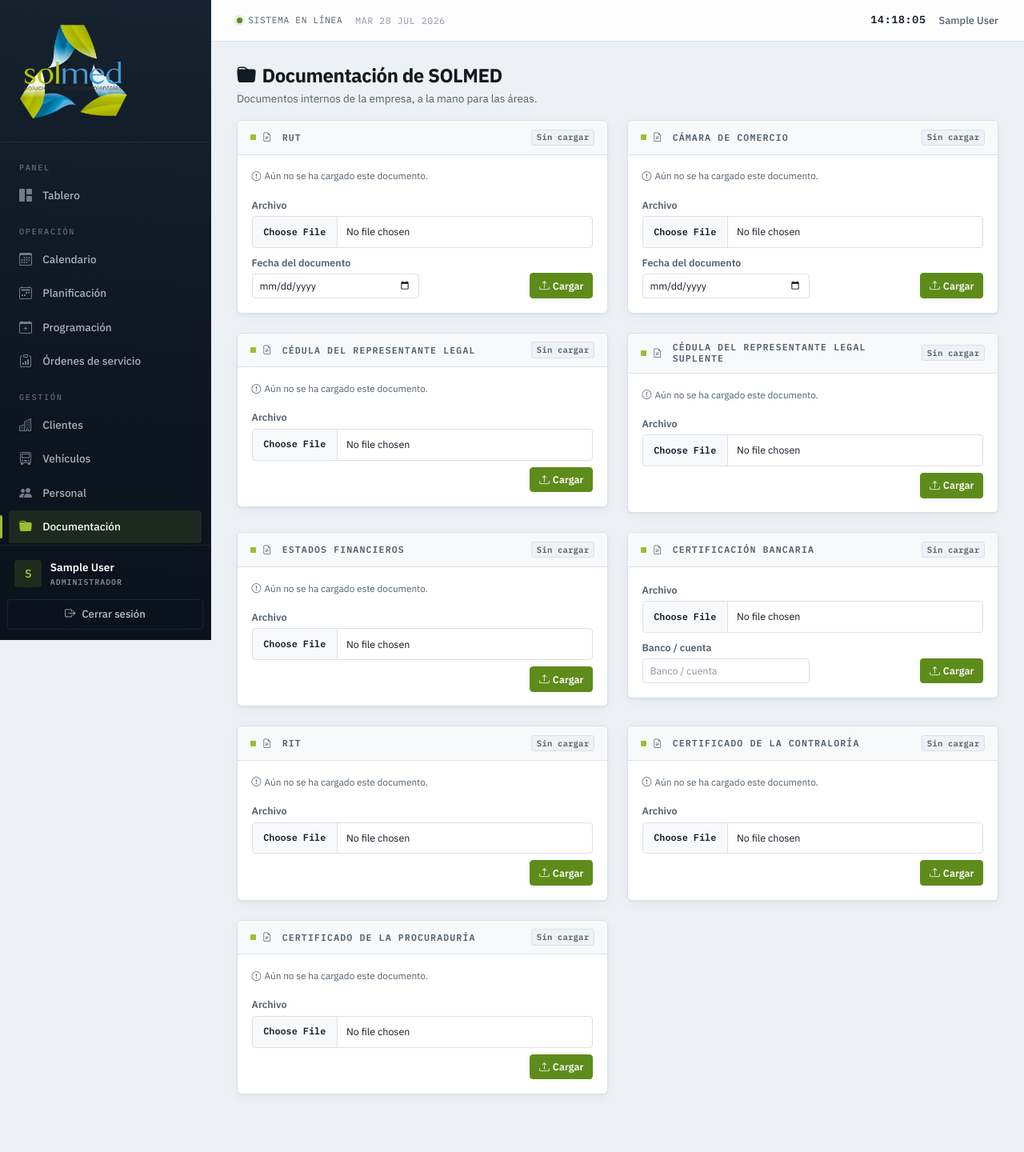
After one commit to Santiago-caicedo/solmed, a Django app: page /app/documentacion/ in a window 1280 px wide. The commit adds this page. Shown: the whole page at 80% size. Run offline with Django 5.2, Linux system fonts and the light colour scheme; the visitor is signed in with stand-in values (Sample User, id 1); data that the repository does not hold is empty.

Commit message:
Añade panel de Documentación interna de SOLMED en la sidebar
Nuevo panel para tener a la mano la documentación interna de la empresa:
RUT y cámara de comercio (con fecha del documento), cédula del rep. legal
y suplente, estados financieros, certificación bancaria (con banco/cuenta:
Bancolombia, Occidente, Nequi Gustavo, cuenta de ahorros Bancolombia y
permite varias), RIT, certificado de Contraloría y de Procuraduría.

- Modelo DocumentoInterno + migración 0036.
- Vista DocumentacionSolmedView (carga) y EliminarDocumentoInternoView,
  restringidas a Asesores/superusuario.
- Plantilla con una tarjeta por tipo, fecha obligatoria para RUT/cámara,
  entidad obligatoria para certificación bancaria y datalist de cuentas.
- Enlace en la sidebar y registro en el admin.

Co-Authored-By: Claude Opus 4.8 (1M context) <noreply@anthropic.com>

```diff
--- a/gestion/templates/gestion/base.html
+++ b/gestion/templates/gestion/base.html
@@ -411,6 +411,11 @@
                 <i class="bi bi-people-fill"></i>Personal
             </a>
         </li>
+        <li>
+            <a href="{% url 'gestion:documentacion' %}" class="nav-link {% if 'documentacion' in request.path %}active{% endif %}">
+                <i class="bi bi-folder-fill"></i>Documentación
+            </a>
+        </li>
         {% endif %}
 
         {% if user.is_superuser %}
--- /dev/null
+++ b/gestion/templates/gestion/documentacion.html
@@ -0,0 +1,84 @@
+{% extends "gestion/base.html" %}
+
+{% block content %}
+<div class="d-flex justify-content-between align-items-center mb-3">
+    <div>
+        <h1 class="mb-1"><i class="bi bi-folder-fill me-2"></i>Documentación de SOLMED</h1>
+        <div class="text-muted">Documentos internos de la empresa, a la mano para las áreas.</div>
+    </div>
+</div>
+
+{# Datalist de bancos/cuentas sugeridos para la certificación bancaria #}
+<datalist id="entidades-bancarias">
+    {% for e in entidades_bancarias %}<option value="{{ e }}">{% endfor %}
+</datalist>
+
+<div class="row">
+    {% for s in secciones %}
+    <div class="col-lg-6">
+        <div class="card shadow mb-4">
+            <div class="card-header d-flex justify-content-between align-items-center">
+                <h5 class="mb-0"><i class="bi bi-file-earmark-text me-1"></i>{{ s.label }}</h5>
+                {% if s.docs %}
+                    <span class="badge bg-success">{{ s.docs|length }} cargado{{ s.docs|length|pluralize }}</span>
+                {% else %}
+                    <span class="badge bg-secondary">Sin cargar</span>
+                {% endif %}
+            </div>
+            <div class="card-body">
+                {# Documentos ya cargados #}
+                {% if s.docs %}
+                <ul class="list-group mb-3">
+                    {% for d in s.docs %}
+                    <li class="list-group-item d-flex justify-content-between align-items-center flex-wrap gap-2">
+                        <span class="text-truncate">
+                            <i class="bi bi-file-earmark-arrow-down me-1 text-muted"></i>
+                            <a href="{{ d.archivo.url }}" target="_blank">{{ d.archivo.name|cut:"solmed_documentos/" }}</a>
+                            {% if d.entidad %}<span class="badge bg-light text-dark border ms-1">{{ d.entidad }}</span>{% endif %}
+                            {% if d.fecha %}<span class="badge bg-info text-dark ms-1"><i class="bi bi-calendar3"></i> {{ d.fecha|date:"d/m/Y" }}</span>{% endif %}
+                            {% if d.descripcion %}<small class="text-muted d-block">{{ d.descripcion }}</small>{% endif %}
+                        </span>
+                        <form method="post" action="{% url 'gestion:eliminar_documento_interno' d.pk %}"
+                              onsubmit="return confirm('¿Eliminar este documento?');">
+                            {% csrf_token %}
+                            <button class="btn btn-sm btn-outline-danger"><i class="bi bi-trash"></i></button>
+                        </form>
+                    </li>
+                    {% endfor %}
+                </ul>
+                {% elif not s.multiple %}
+                <p class="text-muted small mb-3"><i class="bi bi-exclamation-circle me-1"></i>Aún no se ha cargado este documento.</p>
+                {% endif %}
+
+                {# Formulario de carga #}
+                <form method="post" enctype="multipart/form-data" class="row g-2 align-items-end">
+                    {% csrf_token %}
+                    <input type="hidden" name="tipo" value="{{ s.tipo }}">
+                    <div class="col-12">
+                        <label class="form-label small mb-1">
+                            {% if s.docs and not s.multiple %}Reemplazar / añadir archivo{% else %}Archivo{% endif %}
+                        </label>
+                        <input type="file" name="archivo" class="form-control form-control-sm" required>
+                    </div>
+                    {% if s.es_bancaria %}
+                    <div class="col-md-6">
+                        <label class="form-label small mb-1">Banco / cuenta</label>
+                        <input type="text" name="entidad" list="entidades-bancarias" class="form-control form-control-sm" placeholder="Banco / cuenta" required>
+                    </div>
+                    {% endif %}
+                    {% if s.con_fecha %}
+                    <div class="col-md-6">
+                        <label class="form-label small mb-1">Fecha del documento</label>
+                        <input type="date" name="fecha" class="form-control form-control-sm" required>
+                    </div>
+                    {% endif %}
+                    <div class="{% if s.es_bancaria or s.con_fecha %}col-md-6{% else %}col-12{% endif %} text-end">
+                        <button class="btn btn-sm btn-success"><i class="bi bi-upload me-1"></i>Cargar</button>
+                    </div>
+                </form>
+            </div>
+        </div>
+    </div>
+    {% endfor %}
+</div>
+{% endblock %}
--- a/gestion/urls.py
+++ b/gestion/urls.py
@@ -48,6 +48,10 @@ urlpatterns = [
 
     path('reportes/', views.ReportesView.as_view(), name='reportes'),
 
+    # --- Documentación interna de SOLMED ---
+    path('documentacion/', views.DocumentacionSolmedView.as_view(), name='documentacion'),
+    path('documentacion/<int:pk>/eliminar/', views.EliminarDocumentoInternoView.as_view(), name='eliminar_documento_interno'),
+
     path('dashboard-conductor/', views.DashboardConductorView.as_view(), name='dashboard_conductor'),
     path('dashboard/redirect/', views.dashboard_redirect_view, name='dashboard_redirect'),
     path('mis-recorridos/', views.MisRecorridosView.as_view(), name='mis_recorridos'),
--- a/gestion/views.py
+++ b/gestion/views.py
@@ -2205,3 +2205,59 @@ class EliminarDocumentoPersonalView(AsesorRequiredMixin, View):
         if volver_a_historial:
             return redirect('gestion:historial_seguridad_social', pk=usuario_pk)
         return redirect('gestion:ficha_persona', pk=usuario_pk)
+
+# ============================================================
+#  DOCUMENTACIÓN INTERNA DE SOLMED
+#  Panel con los documentos de la propia empresa (RUT, cámara, certificaciones,
+#  etc.), a la mano para las áreas. Gestionado por asesores y superusuarios.
+# ============================================================
+class DocumentacionSolmedView(AsesorRequiredMixin, View):
+    template_name = 'gestion/documentacion.html'
+
+    def _context(self):
+        from .models import DocumentoInterno
+        docs = list(DocumentoInterno.objects.all())
+        por_tipo = {}
+        for d in docs:
+            por_tipo.setdefault(d.tipo, []).append(d)
+        # Una tarjeta por tipo, en el orden de las opciones del modelo.
+        secciones = []
+        for tipo, label in DocumentoInterno.TIPO_CHOICES:
+            secciones.append({
+                'tipo': tipo,
+                'label': label,
+                'docs': por_tipo.get(tipo, []),
+                'con_fecha': tipo in DocumentoInterno.TIPOS_CON_FECHA,
+                'es_bancaria': tipo == DocumentoInterno.TIPO_MULTIPLE,
+                'multiple': tipo == DocumentoInterno.TIPO_MULTIPLE,
+            })
+        return {
+            'secciones': secciones,
+            'entidades_bancarias': DocumentoInterno.ENTIDADES_BANCARIAS,
+        }
+
+    def get(self, request):
+        return render(request, self.template_name, self._context())
+
+    def post(self, request):
+        from .forms import DocumentoInternoForm
+        form = DocumentoInternoForm(request.POST, request.FILES)
+        if form.is_valid():
+            form.save()
+            messages.success(request, "Documento cargado.")
+        else:
+            errores = "; ".join(
+                f"{form.fields.get(c).label or c}: {e[0]}" for c, e in form.errors.items()
+            )
+            messages.error(request, f"No se pudo cargar el documento. {errores}")
+        return redirect('gestion:documentacion')
+
+
+class EliminarDocumentoInternoView(AsesorRequiredMixin, View):
+    """Elimina un documento interno de SOLMED (solo POST)."""
+    def post(self, request, pk):
+        from .models import DocumentoInterno
+        documento = get_object_or_404(DocumentoInterno, pk=pk)
+        documento.delete()
+        messages.success(request, "Documento eliminado.")
+        return redirect('gestion:documentacion')
```
Also changed, not shown: gestion/admin.py (+8 -1 lines), gestion/forms.py (+34 -1 lines), gestion/models.py (+47 -0 lines), gestion/migrations/0036_documentointerno.py (added).
